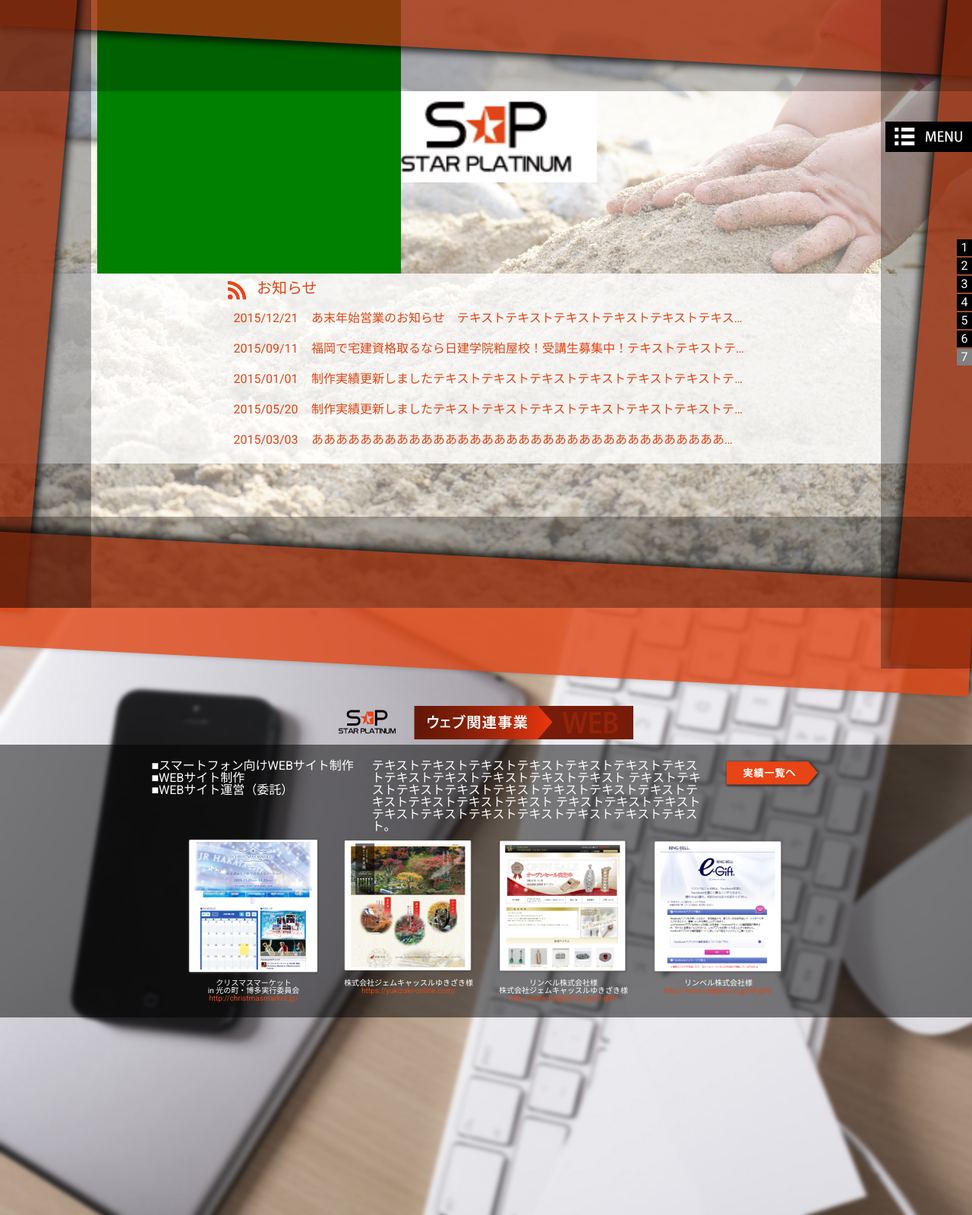
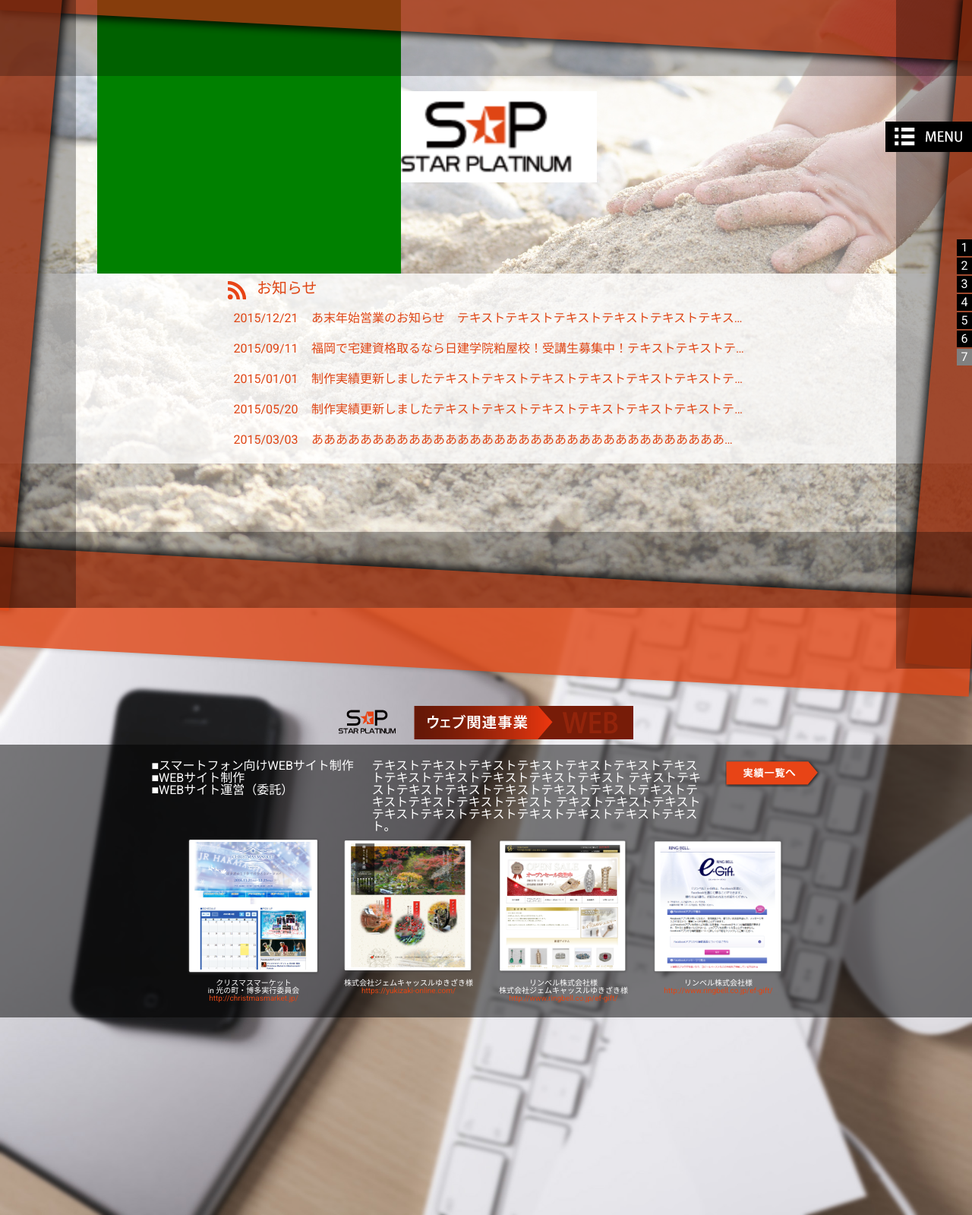
Before and after one commit to trd-ronald/star_platinum, a PHP site: page / in a window 1280 px wide. Shown: the top 1599 px of the page at 76% size. Run offline with PHP 8.4, Linux system fonts and the light colour scheme; some libraries are stand-ins or nearby versions.

Commit message:
-fix ie navigation bg bug -adjust black shadow and orange borders

```diff
--- a/html_top/css/drawer.css
+++ b/html_top/css/drawer.css
@@ -13,6 +13,7 @@
   list-style: none;
   overflow-y: hidden;
   display: block;
+  background-color: white;
   background-image: url("../img/img1/top_background_sp_only.png");
   background-size: 415px 429px;
   background-attachment: fixed;
--- a/html_top/css/style.css
+++ b/html_top/css/style.css
@@ -39,7 +39,7 @@ a {
   background-color: #DF4514;
   opacity: 0.8;
   position: fixed;
-  height: 150px;
+  height: 130px;
   width: 110%;
 }
 
@@ -51,7 +51,7 @@ a {
   background-color: #DF4514;
   opacity: 0.8;
   position: fixed;
-  height: 150px;
+  height: 130px;
   width: 110%;
 }
 
@@ -64,7 +64,7 @@ a {
   opacity: 0.8;
   position: fixed;
   height: 110%;
-  width: 150px;
+  width: 130px;
 }
 
 .cd-o-right{
@@ -76,7 +76,7 @@ a {
   opacity: 0.8;
   position: fixed;
   height: 110%;
-  width: 150px;
+  width: 130px;
 }
 
 /* black shades */
@@ -85,7 +85,7 @@ a {
   background-color: rgba(0,0,0,0.3);
   opacity: 0.8;
   position: fixed;
-  height: 120px;
+  height: 100px;
   width: 110%;
 }
 
@@ -93,7 +93,7 @@ a {
   bottom: 0px;
   background-color: rgba(0,0,0,0.3);
   position: fixed;
-  height: 120px;
+  height: 100px;
   width: 110%;
 }
 
@@ -103,7 +103,7 @@ a {
   background-color: rgba(0,0,0,0.3);
   position: fixed;
   height: 110%;
-  width: 120px;
+  width: 100px;
 }
 
 .cd-b-right{
@@ -112,7 +112,7 @@ a {
   background-color: rgba(0,0,0,0.3);
   position: fixed;
   height: 110%;
-  width: 120px;
+  width: 100px;
 }
 
 .cd-white-mask{
```
